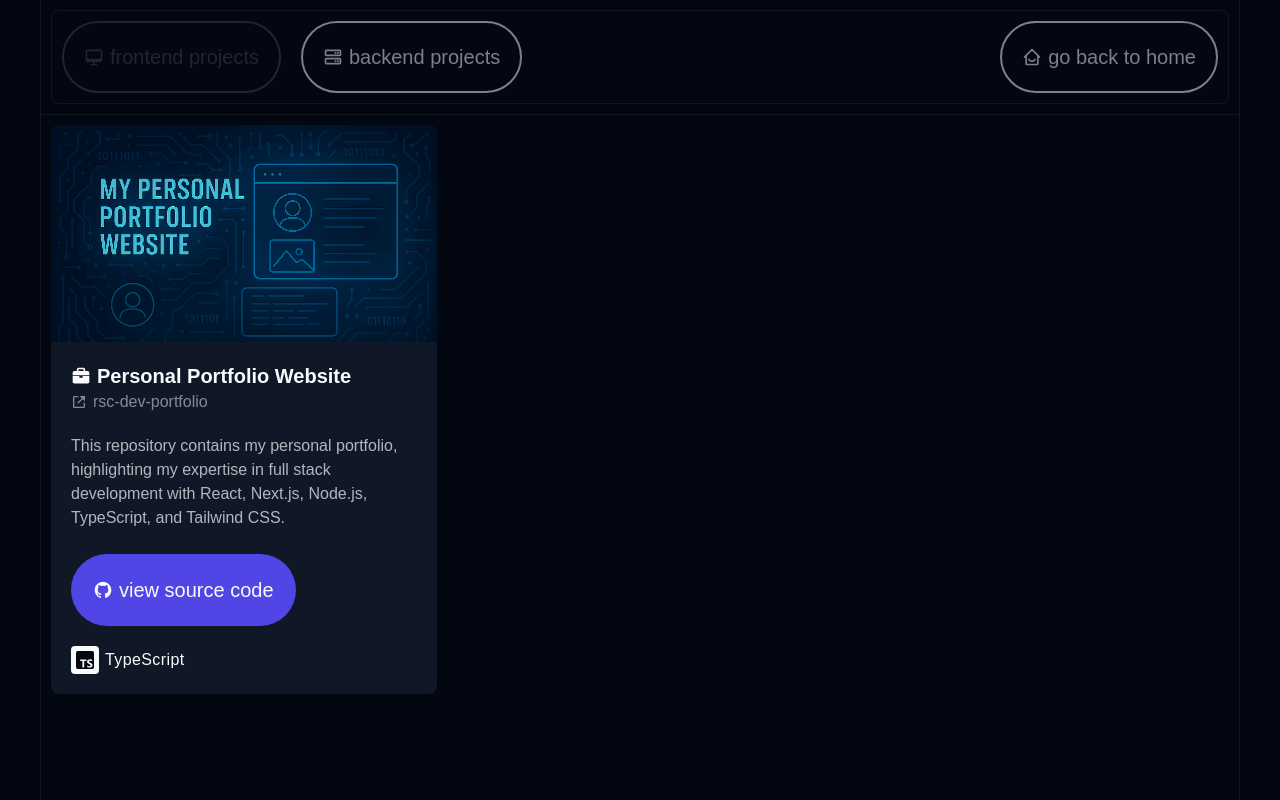
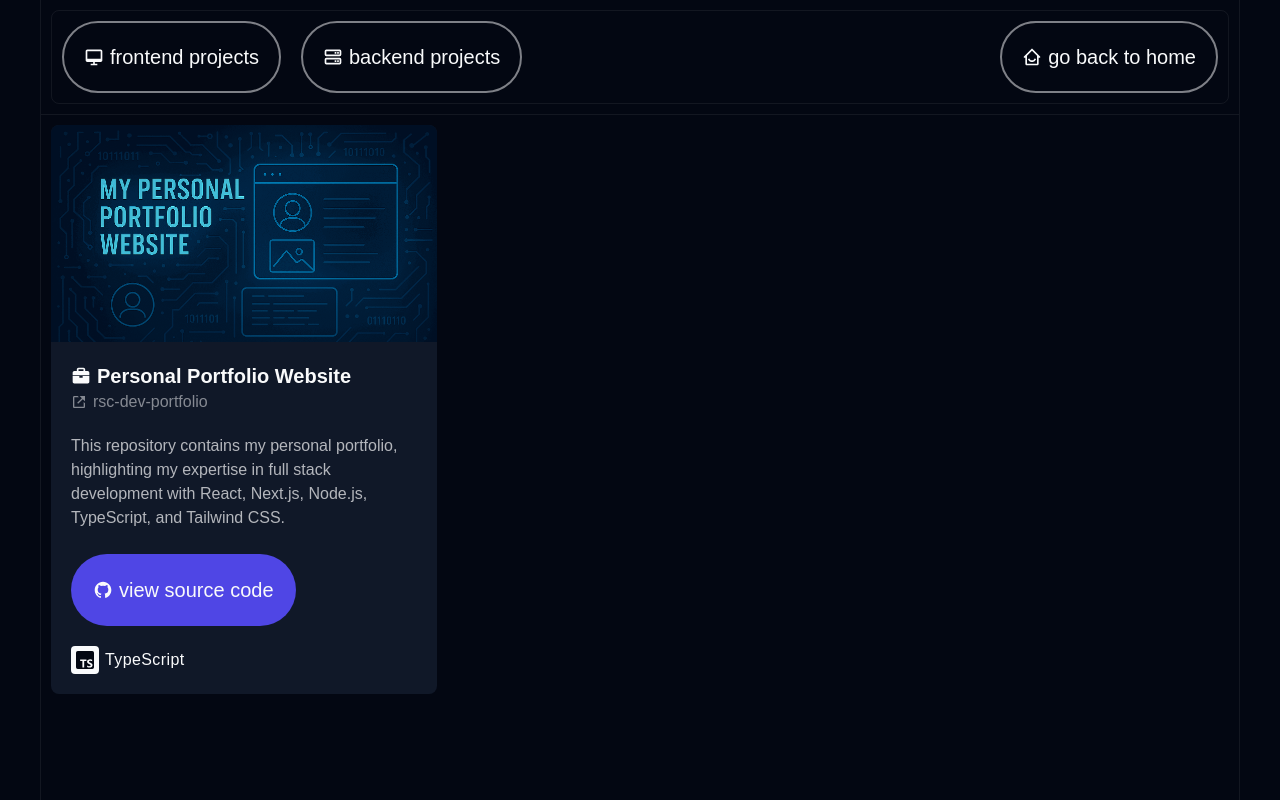
Before and after one commit to reginaldsc02/rsc-dev-portfolio, a Next.js app: page /projects/all in a window 1280 px wide. Built offline with nearby package versions, Linux system fonts and the light colour scheme.

Commit message:
feat: add buttonStyle

```diff
--- a/components/ui/Button.tsx
+++ b/components/ui/Button.tsx
@@ -1,6 +1,7 @@
 import { BiError } from "react-icons/bi";
 import { LabeledIcon } from "./LabeledIcon";
 import { ButtonType } from "@/types/buttonType";
+import { buttonStyle } from "@/styles/buttonStyle";
 
 export const Button = ({
   buttonIcon,
@@ -8,18 +9,12 @@ export const Button = ({
   buttonIsPrimary = true,
   ...rest
 }: ButtonType & React.ComponentProps<"button">) => {
-  const primaryButtonStyle =
-    "text-gray-50 bg-primary hover:bg-gray-50 hover:text-gray-950 border-transparent";
-
-  const secondaryButtonStyle =
-    "text-gray-50/50 bg-transparent hover:border-gray-50 hover:text-gray-50 border-gray-50/50";
-
-  const buttonClass = `p-5 text-xl lowercase border-2 border-solid rounded-full transition-all duration-200 ease-linear cursor-pointer disabled:pointer-events-none disabled:opacity-25 ${
-    buttonIsPrimary ? primaryButtonStyle : secondaryButtonStyle
-  }`;
+  const buttonClass = buttonStyle.global.concat(
+    buttonIsPrimary ? buttonStyle.primary : buttonStyle.secondary
+  );
 
   return (
-    <button type="button" className={`w-fit ${buttonClass}`} {...rest}>
+    <button type="button" className={buttonClass} {...rest}>
       <LabeledIcon
         icon={buttonIcon || <BiError />}
         label={buttonText || "Button Text"}
--- a/components/ui/LinkButton.tsx
+++ b/components/ui/LinkButton.tsx
@@ -2,6 +2,7 @@ import Link from "next/link";
 import { LabeledIcon } from "./LabeledIcon";
 import { BiError } from "react-icons/bi";
 import { ButtonType } from "@/types/buttonType";
+import { buttonStyle } from "@/styles/buttonStyle";
 
 export const LinkButton = ({
   buttonIcon,
@@ -10,22 +11,16 @@ export const LinkButton = ({
   buttonIsPrimary = true,
   ...rest
 }: ButtonType & React.ComponentProps<"a">) => {
-  const primaryButtonStyle =
-    "text-gray-50 bg-primary hover:bg-gray-50 hover:text-gray-950 border-transparent";
-
-  const secondaryButtonStyle =
-    "text-gray-50/50 bg-transparent hover:border-gray-50 hover:text-gray-50 border-gray-50/50";
-
-  const buttonClass = `p-5 text-xl lowercase border-2 border-solid rounded-full transition-all duration-200 ease-linear cursor-pointer disabled:pointer-events-none disabled:opacity-25 ${
-    buttonIsPrimary ? primaryButtonStyle : secondaryButtonStyle
-  }`;
+  const buttonClass = buttonStyle.global.concat(
+    buttonIsPrimary ? buttonStyle.primary : buttonStyle.secondary
+  );
 
   return (
     <Link
       href={buttonHref || "/"}
       target="_blank"
       rel="noreferrer"
-      className={`w-fit ${buttonClass}`}
+      className={buttonClass}
       {...rest}
     >
       <LabeledIcon
--- /dev/null
+++ b/styles/buttonStyle.tsx
@@ -0,0 +1,10 @@
+export const buttonStyle = {
+  global:
+    "w-fit p-5 text-xl lowercase border-2 border-solid rounded-full transition-all duration-200 ease-linear cursor-pointer disabled:pointer-events-none disabled:opacity-25",
+
+  primary:
+    "text-gray-50 bg-primary hover:bg-gray-50 hover:text-gray-950 border-transparent",
+
+  secondary:
+    "text-gray-50/50 bg-transparent hover:border-gray-50 hover:text-gray-50 border-gray-50/50",
+};
```
